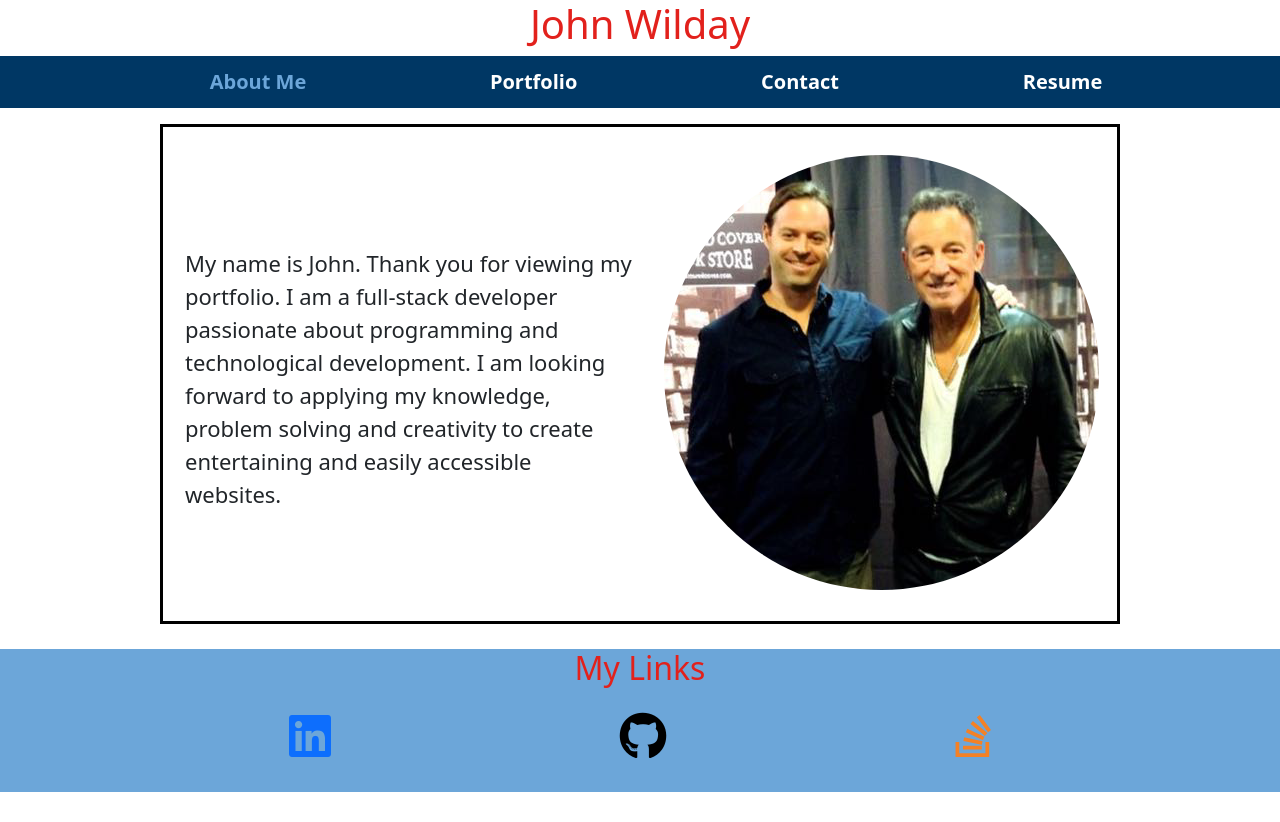
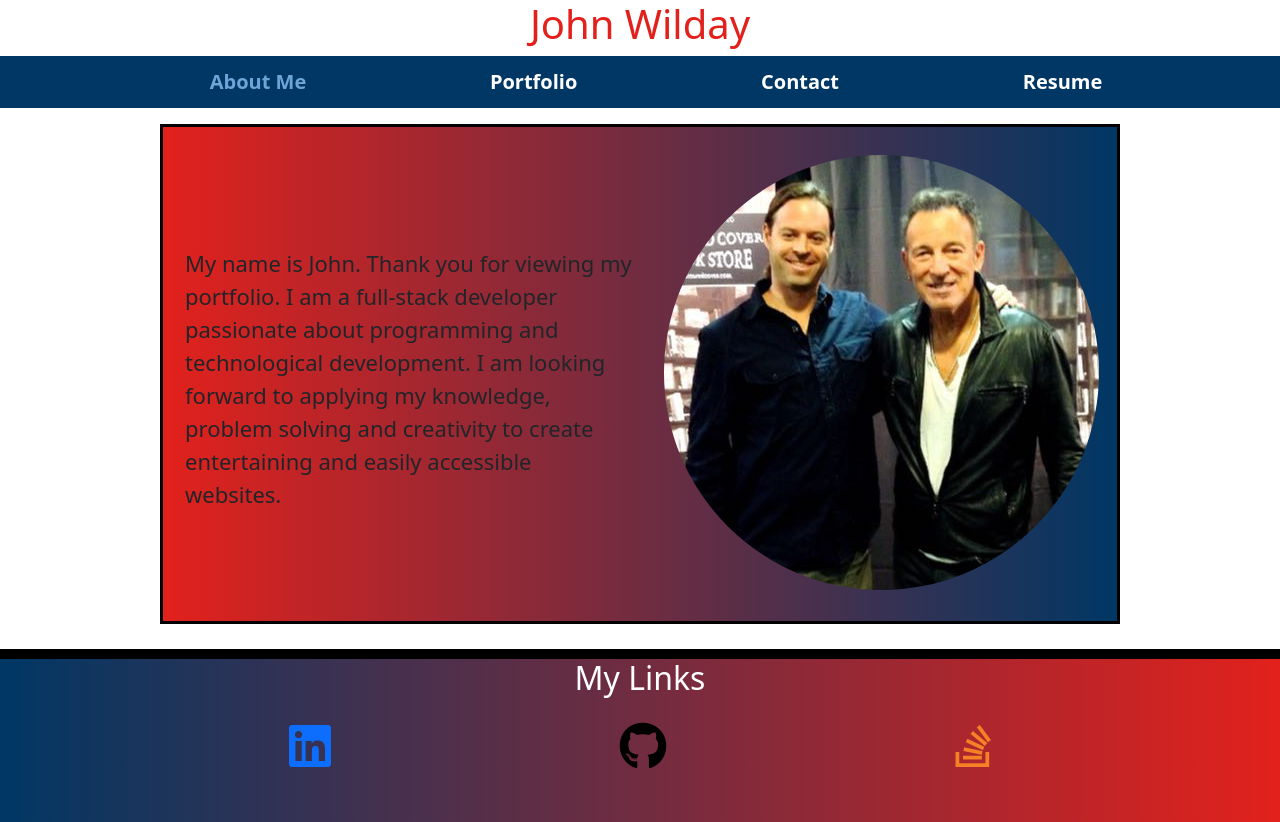
Before and after one commit to 999888Z/react-portfolio, a React (Create React App) app: page / in a window 1280 px wide. Before the commit the page ends 800 px from the top, so only its background shows below. Built offline with nearby package versions, Linux system fonts and the light colour scheme.

Commit message:
Added styling

```diff
--- a/src/App.css
+++ b/src/App.css
@@ -4,6 +4,12 @@
   font-weight: bold;
   font-size: 20px;
   border: none;
+}
+
+.full-bkg {
+background-image: linear-gradient(to right,#e2211c, #003764 );
+height: 100%;
+
 }
 
 .links {
@@ -49,24 +55,27 @@ border-radius: 50%;
   background-color: aqua;
 }
 .foot {
-  background-color: #6ca6d9;
+  background-image: linear-gradient(to left,#e2211c, #003764 );
+  border-top: 10px solid black;
 }
 
 .foot2 {
   display: flex;
   justify-content: space-evenly;
-  height: 80px;
+  height: 100px;
   margin-top: 25px;
 }
 
 form {
   text-align: center;
   margin-top: 30px;
+  color: white;
 }
 
 .name-input {
   width: 25%;
   margin-bottom: 40px;
+
 }
 
 .form-btn {
--- a/src/components/About.js
+++ b/src/components/About.js
@@ -1,9 +1,10 @@
 import React from 'react'
 import boss from '../assets/image.png'
+
 const About = () => {
   return (
     <div>
-      <div className="about">
+      <div className="about full-bkg">
 
       <div className="container" style={{marginBottom: "60px"}}>
         <div className="row">
--- a/src/components/Contact.js
+++ b/src/components/Contact.js
@@ -54,6 +54,7 @@ const Contact = () => {
   };
 
   return (
+    <div className="full-bkg" style={{marginTop: "-30px"}}>
     <form onSubmit={handleSubmit}>
       <div>
         <label htmlFor="name">Name:</label>
@@ -101,9 +102,10 @@ const Contact = () => {
           <span style={{ color: "red" }}>Please enter a message</span>
         )}
       </div>
-      {/* <a href="mailto:johnwilday@gmail.com" target="_blank" rel='noreferrer'>johnwilday@gmail.com</a> */}
-      <button className="form-btn" type="submit">Submit</button>
+
+      <button style={{marginBottom: "55px"}} className="form-btn" type="submit">Submit</button>
     </form>
+    </div>
   );
 };
 
--- a/src/components/Footer.js
+++ b/src/components/Footer.js
@@ -3,7 +3,7 @@ import React from 'react'
 const Footer = () => {
   return (
     <div className="foot">
-   <h2 style={{textAlign: "center", color: "#e2211c"}}>My Links</h2>
+   <h2 style={{textAlign: "center", color: "white"}}>My Links</h2>
     <div className="foot2">
 
       <a href="https://linkedin.com/in/johnwilday" target="_blank"rel='noreferrer'><i className="fa-brands fa-linkedin fa-3x"></i></a>
--- a/src/components/Header.js
+++ b/src/components/Header.js
@@ -1,56 +1,66 @@
-import {useState} from 'react'
-import Routing from './Routing'
+import { useState } from "react";
+import Routing from "./Routing";
 
 const Header = () => {
-    const [page, setPage] = useState("About")
+  const [page, setPage] = useState("About");
 
   const handleClick = (e) => {
-        setPage(e.target.value)
-    }
+    setPage(e.target.value);
+  };
 
   return (
     <div>
-      <h1 style={{textAlign: "center", color: "#e2211c"}}>John Wilday</h1>
-      <nav className="" style={{backgroundColor: "#003764"}}>
-        <ul className="links" style={{listStyle: "none"}}>
-
+      <h1 style={{ textAlign: "center", color: "#e2211c" }}>John Wilday</h1>
+      <nav className="" style={{ backgroundColor: "#003764" }}>
+        <ul
+          className="links"
+          style={{ listStyle: "none" }}
+        >
           <li>
             <button
               value={"About"}
               onClick={handleClick}
-                className={page === "About"? "activeTab":"head-btn"}
-
+              className={page === "About" ? "activeTab" : "head-btn"}
             >
-                About Me </button>
+              About Me{" "}
+            </button>
           </li>
           <li>
             <button
               value={"Portfolio"}
               onClick={handleClick}
-                className={page === "Portfolio"? "activeTab":"head-btn"}
+              className={page === "Portfolio" ? "activeTab" : "head-btn"}
             >
-              Portfolio </button>
+              Portfolio{" "}
+            </button>
           </li>
-            <li> <button
+          <li>
+            {" "}
+            <button
               value={"Contact"}
               onClick={handleClick}
-            className={page === "Contact"? "activeTab":"head-btn"}
+              className={page === "Contact" ? "activeTab" : "head-btn"}
             >
-                Contact </button>
+              Contact{" "}
+            </button>
           </li>
-            <li> <button
+          <li>
+            {" "}
+            <button
               value={"Resume"}
               onClick={handleClick}
-            className={page === "Resume"? "activeTab":"head-btn"}
+              className={page === "Resume" ? "activeTab" : "head-btn"}
             >
-                Resume </button>
+              Resume{" "}
+            </button>
           </li>
         </ul>
       </nav>
-      <Routing page = {page} />
+      <body >
+        <Routing page={page} />
+      </body>
+    </div>
+  );
+};
 
-    </div>
-  )
-}
-
-export default Header
+export default Header;
--- a/src/components/Portfolio.js
+++ b/src/components/Portfolio.js
@@ -103,10 +103,11 @@ const Portfolio = () => {
     ]
 
   return (
-    <div className= 'container'>
+    <div className="full-bkg" style={{marginTop: "-16px"}}>
+    <div className= 'container' style={{marginTop: "16px"}}>
       <div className= 'row' style={{display: "flex", justifyContent: "center"}}>
       {projects.map((project) =>
-      <div className="card" style= {{width: "18rem", marginRight:"60px", marginBottom: "20px", borderRadius: "20px", padding: "8px"}}>
+      <div className="card" style= {{width: "18rem", marginRight:"60px", marginBottom: "20px", borderRadius: "20px", padding: "8px", marginTop: "20px"}}>
   <a href= {project.link}><img src={project.img} className="card-img-top" alt={project.alt} /></a>
   <div className="card-body">
 
@@ -118,6 +119,7 @@ const Portfolio = () => {
 )}
 </div>
     </div>
+    </div>
   )
 }
 
--- a/src/components/Resume.js
+++ b/src/components/Resume.js
@@ -2,8 +2,8 @@ import React from "react";
 
 const Resume = () => {
   return (
-    <div>
-      <div style={{ textAlign: "center", marginBottom: "50px"}}>
+    <div className="full-bkg" style={{marginTop: "-16px"}}>
+      <div style={{ textAlign: "center", marginBottom: "50px", color: "white"}}>
         <h3>Resume</h3>
         <p>
           Download my{" "}
@@ -15,7 +15,7 @@ const Resume = () => {
           </a>
         </p>
       </div>
-      <div className="container" style={{marginBottom: "60px"}}>
+      <div className="container" style={{color: "white"}}>
         <div className="row">
           <div className="col" style={{marginLeft: "190px"}}>
             <h3>Front-end Proficiencies</h3>
@@ -31,7 +31,7 @@ const Resume = () => {
               <li>Bootstrap</li>
             </ul>
           </div>
-          <div className="col">
+          <div className="col" >
             <h3>Back-end Proficiencies</h3>
             <ul>
               <li>APIs</li>
@@ -42,7 +42,7 @@ const Resume = () => {
               <li>MongoDB</li>
               <li>Mongoose</li>
               <li>REST</li>
-              <li>GraphQL</li>
+              <li style={{marginBottom: "100px"}}>GraphQL</li>
             </ul>
           </div>
         </div>
```
Lines whose indentation alone changed are shown as unchanged.
